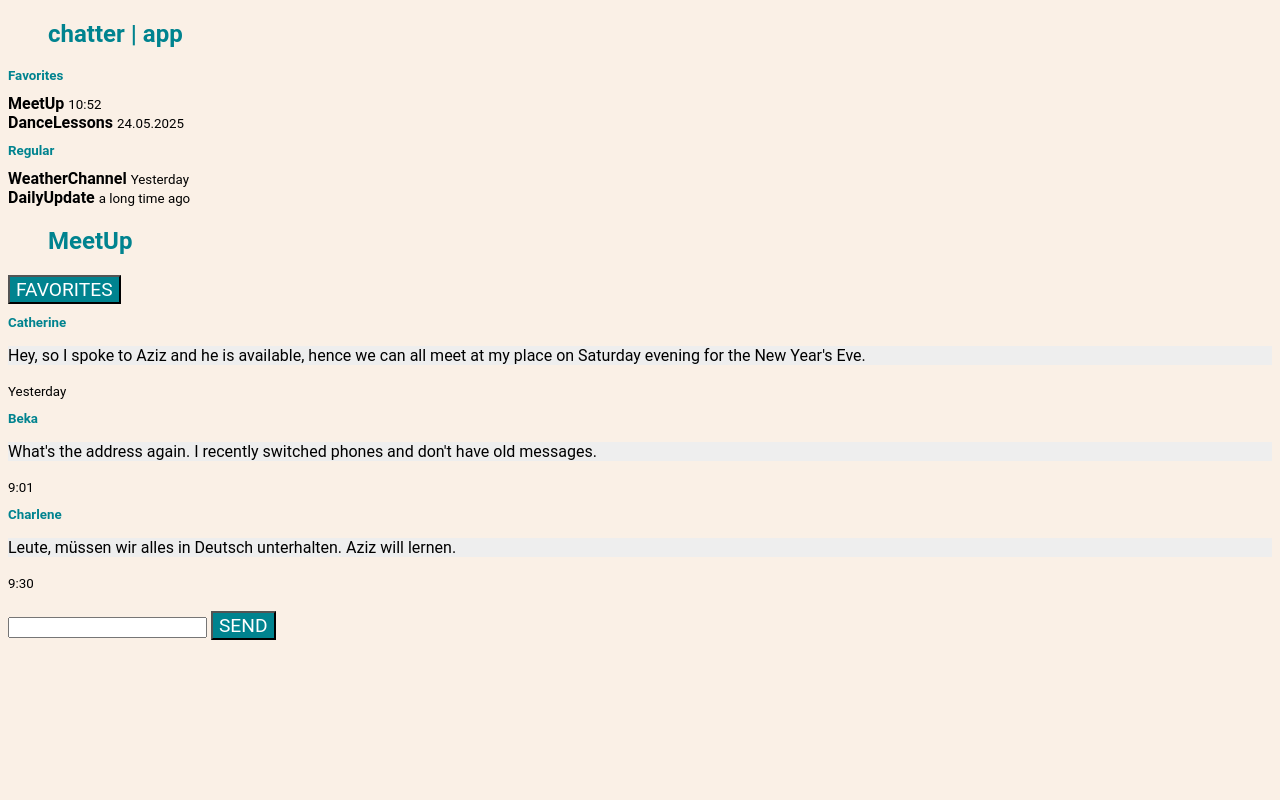
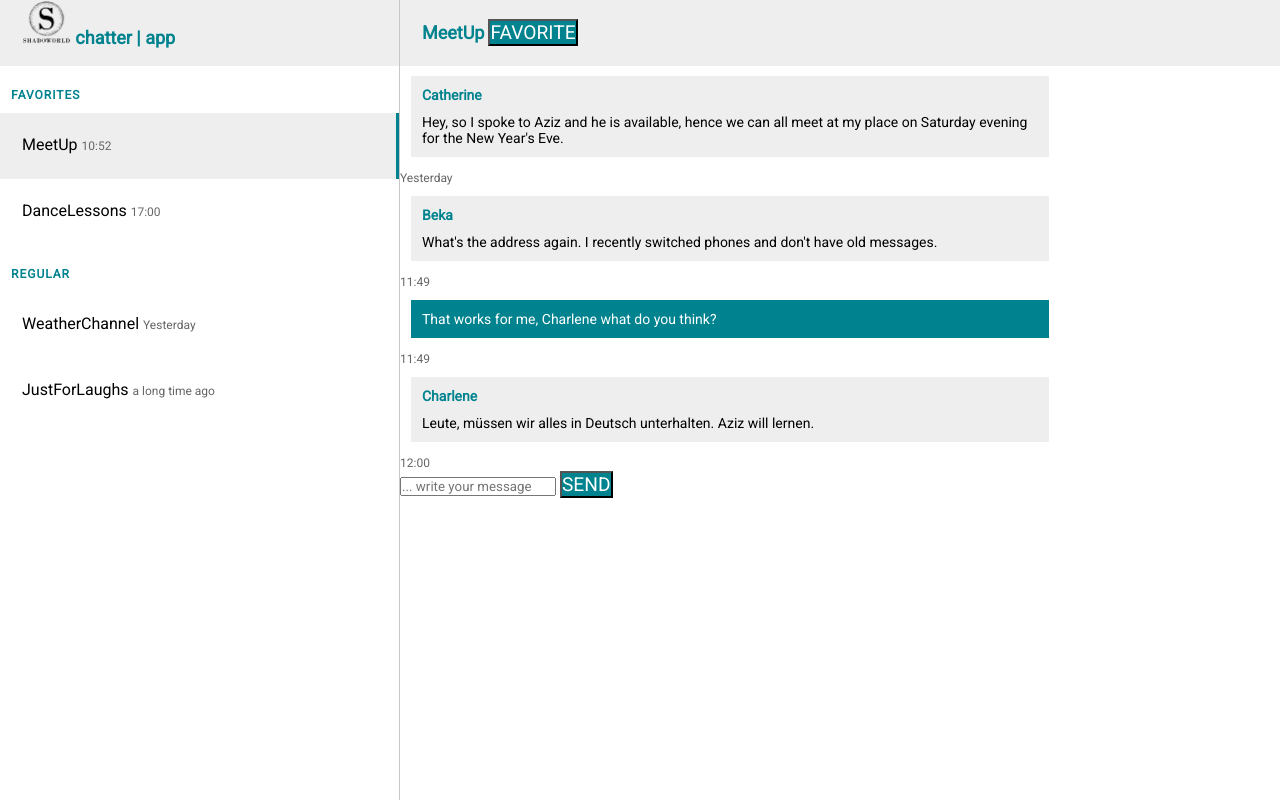
Before and after one commit to Artemiz97/Shadow_app, a plain HTML site: page index.html in a window 1280 px wide. Drawn offline with Linux system fonts and the light colour scheme.

Commit message:
second commit

```diff
--- /dev/null
+++ b/css/style.css
@@ -0,0 +1,134 @@
+/* GLOBAL */
+* {
+    font-family: Roboto, Arial, sans-serif;
+    margin: 0;
+    padding: 0;
+}
+
+body {
+    height: 100%;
+    width: 100%;
+}
+
+section {
+    position: fixed;
+    top: 0px;
+    height: 100vh;
+}
+
+#channel-sec {
+    width: 399px;
+    height: 100vh;
+    border-right: 1px solid rgb(199, 199, 199);
+}
+
+#chat-sec {
+    width: calc(100% - 400px);
+    left: 400px;
+}
+/* APP BAR */
+
+.headbar {
+    background-color: #eeeeee;
+    color: #00838f;
+    height: 66px;
+    line-height: 66px;
+    padding: 0px 22px 0px 22px;
+}
+
+.headbar img {
+    /* background-color: #f4f4f4; */
+}
+
+#app-title {
+    color: #00838f;
+}
+
+h1 {
+    font-size: 18px;
+}
+
+.headbar i {
+    line-height: 66px;
+}
+
+#logo {
+    height: 44px;
+}
+
+
+/* CHANNELS LIST */
+
+h2 {
+    color: #00838f;
+    font-size: 12px;
+    text-transform: uppercase;
+    letter-spacing: 1px;
+    font-weight: bold;
+    margin: 22px 22px 11px 11px;
+}
+
+.channel-list {
+    /* #3 #channels #list modifies h2 to ul */
+    background-color: white;
+    /* #3 #channels #bullets removed */
+    list-style-type: none;
+}
+
+.channel-list li {
+    box-sizing: border-box;
+    padding: 22px;
+    height: 66px;
+}
+
+.channel-list li.selected {
+    background-color: #eeeeee;
+    border-right: 3px solid #00838f;
+}
+
+/* MESSAGES */
+#chat-sec h1 {
+    display: inline;
+}
+.message {
+    width: 75%;
+}
+
+.message-content {
+    padding: 11px;
+    margin: 10px 11px;
+    text-align: left;
+}
+
+.message-content h3 {
+    font-size: 14px;
+    color: #00838f;
+    margin-bottom: 11px;
+}
+
+.message-content p {
+    font-size: 14px;
+}
+
+.incoming-message .message-content {
+    background-color: #eeeeee;
+}
+
+.outgoing-message .message-content {
+    background-color: #00838f;
+    color: white;
+}
+
+.timestamp {
+    font-size: 12px;
+    color: #666666;
+}
+
+/* MESSAGE-BUTTONS */
+
+button {
+    background-color: #00838f;
+    color: #ffffff;
+    text-transform: uppercase;
+    font-size: larger;
+}
--- a/index.html
+++ b/index.html
@@ -4,80 +4,101 @@
         <meta charset="utf-8">
         <meta name="viewport" content="width=device-width, initial-scale=1">
         <link rel="icon" href="https://glitch.com/favicon.ico">
-        <!--
-        This is the page head - it contains info the browser uses
-        Like the title, which appears on the browser tab but not inside the page
-        Further down you'll see the content that displays in the page
-        -->
+
+        <!-- Externally linked stylesheet for fonts -->
+        <link href="https://fonts.googleapis.com/css?family=Roboto" rel="stylesheet">
+
+
         <title>chatter|app</title>
-        <!-- The website stylesheet, will be used in future -->
-        <link rel="stylesheet" href="/style.css" />
-        <!-- The website JavaScript file -->
-        <script src="/script.js" defer></script>
-
-        <!-- Internal Styling -->
-        <style>
-            * {
-                font-family: Roboto, Arial, sans-serif;
-            }
-            body {
-              background-color: linen;
-            }
-            h1, h2{
-                color:#00838f;
-            }
-            h1 {
-              margin-left: 40px;
-            }
-            h2 {
-                font-size: smaller;
-            }
-            p {
-                background-color: #eeeeee;
-            }
-            button {
-                background-color: #00838f;
-                color: white;
-                text-transform: uppercase;
-                font-size: larger;
-            }
-            </style>
+        <!-- External Stylesheet -->
+        <link rel="stylesheet" type="text/css" href="css/style.css">
     </head>
     <body>
         <!-- Channel Section -->
-        <section>
-            <h1>chatter | app</h1>
+        <section id="channel-sec">
+            <div class="headbar">
+                <h1 id="app-title">
+                    <!-- <img id="logo" src="https://ip.lfe.mw.tum.de/sections/moocus.png" alt="logo"> -->
+                    <img id="logo" src="./Assets/Black logo - no background.png" alt="Shadoworld Logo" >
+                    chatter | app
+                </h1>
+            </div>
+
+            <div>
                 <h2>Favorites</h2>
-            <b>MeetUp </b> <small>10:52</small>
-            <br>
-            <b>DanceLessons</b> <small>24.05.2025</small>
+                <ul class="channel-list">
+                    <li class="selected">
+                        <span class="channel-name">MeetUp</span>
+                        <span class="timestamp">10:52</span>
+                    </li>
+                    <li>
+                        <span class="channel-name">DanceLessons</span>
+                        <span class="timestamp">17:00</span>
+                    </li>
+                </ul>
+
+
             <h2>Regular</h2>
-            <b>WeatherChannel</b> <small>Yesterday</small>
-            <br>
-            <b>DailyUpdate</b> <small>a long time ago</small>
-
+            <ul class="channel-list">
+                <li>
+                    <span class="channel-name">WeatherChannel</span>
+                    <span class="timestamp">Yesterday</span>
+                </li>
+                <li>
+                    <span class="channel-name">JustForLaughs</span>
+                    <span class="timestamp">a long time ago</span>
+                </li>
+            </ul>
         </section>
 
+
+
         <!-- Chat Section -->
-        <section>
+        <section id="chat-sec">
+            <div class="headbar">
                 <h1>MeetUp</h1>
-            <button type="button" onclick="alert('clicked fav')">favorites</button>
-            <h2>Catherine</h2>
+                <button type="button" onclick="alert('clicked fav')">Favorite</button>
+            </div>
+
+            <div id="messages">
+                <div class="message incoming-message">
+                    <div class="message-content">
+                        <h3>Catherine</h3>
                             <p>Hey, so I spoke to Aziz and he is available, hence we can all meet at my place on Saturday evening for the New Year's Eve.</p>
-            <small>Yesterday</small>
+                    </div>
+                    <span class="timestamp">Yesterday</span>
+                </div>
 
-            <h2>Beka</h2>
+                <div class="message incoming-message">
+                    <div class="message-content">
+                        <h3>Beka</h3>
                             <p>What's the address again. I recently switched phones and don't have old messages.</p>
-            <small>9:01</small>
+                    </div>
+                    <span class="timestamp">11:49</span>
+                </div>
 
-            <h2>Charlene</h2>
+                <div class="message outgoing-message">
+                    <div class="message-content">
+                        <p> That works for me, Charlene what do you think?
+                        </p>
+                    </div>
+                    <span class="timestamp">11:49</span>
+                </div>
+
+                <div class="message incoming-message">
+                    <div class="message-content">
+                        <h3>Charlene</h3>
                         <p>Leute, müssen wir alles in Deutsch unterhalten. Aziz will lernen.</p>
-            <small>9:30</small>
-            <br>
-            <br>
+                    </div>
+                    <span class="timestamp">12:00</span>
+                </div>
 
-            <input type="text" id="messages">
+            </div id="input-area">
+
+            <div>
+                <input type="text" id="message-input" name="message-input" minlength="1" maxlength="500" placeholder="... write your message">
                 <button type="submit" value="Submit" onclick="alert('sent')">send</button>
+            </div>
         </section>
     </body>
 </html>
```
Also changed, not shown: Assets/Black logo - no background.png (added), style.css (deleted), 3 other files. Lines whose indentation alone changed are shown as unchanged.
